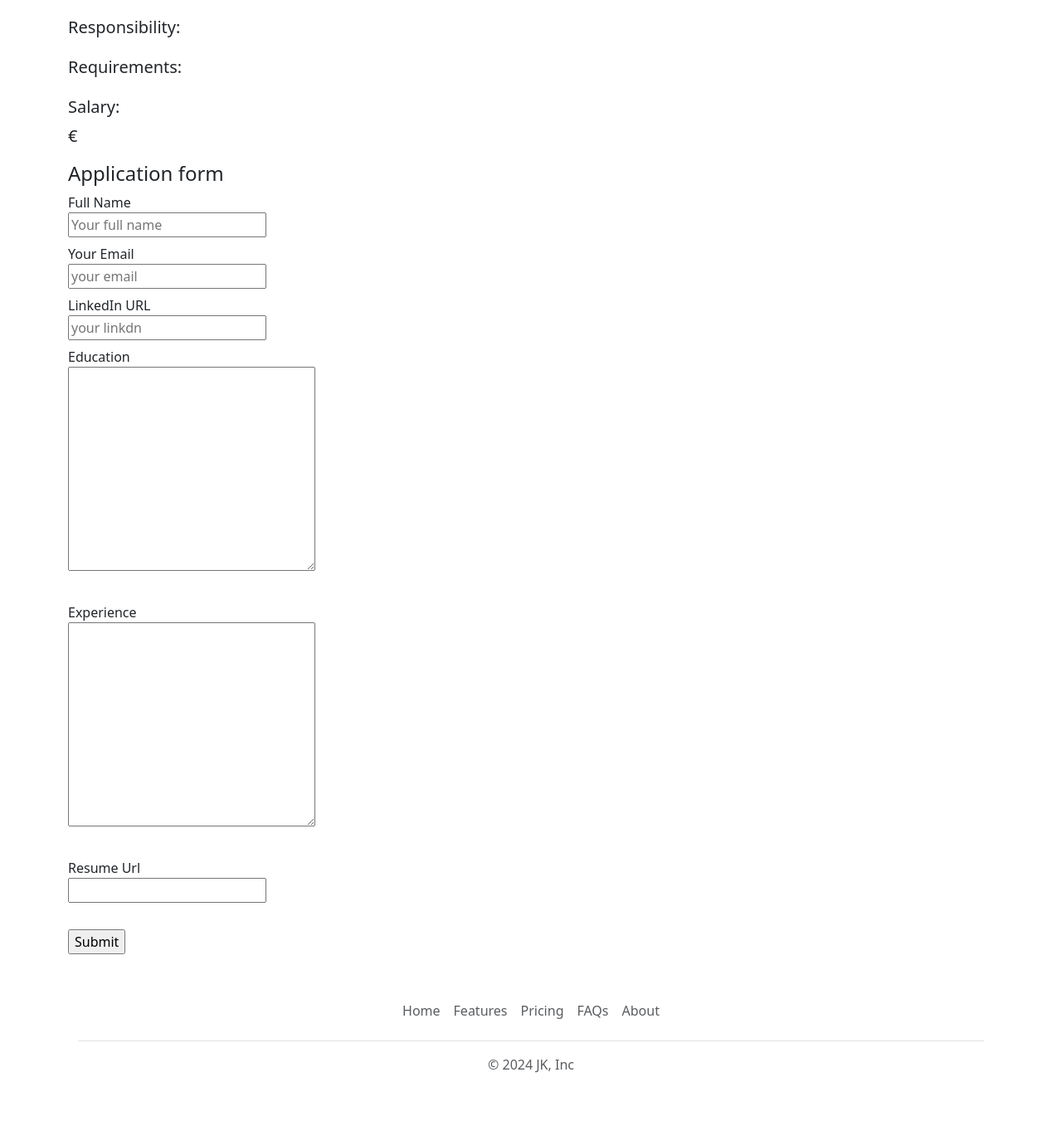
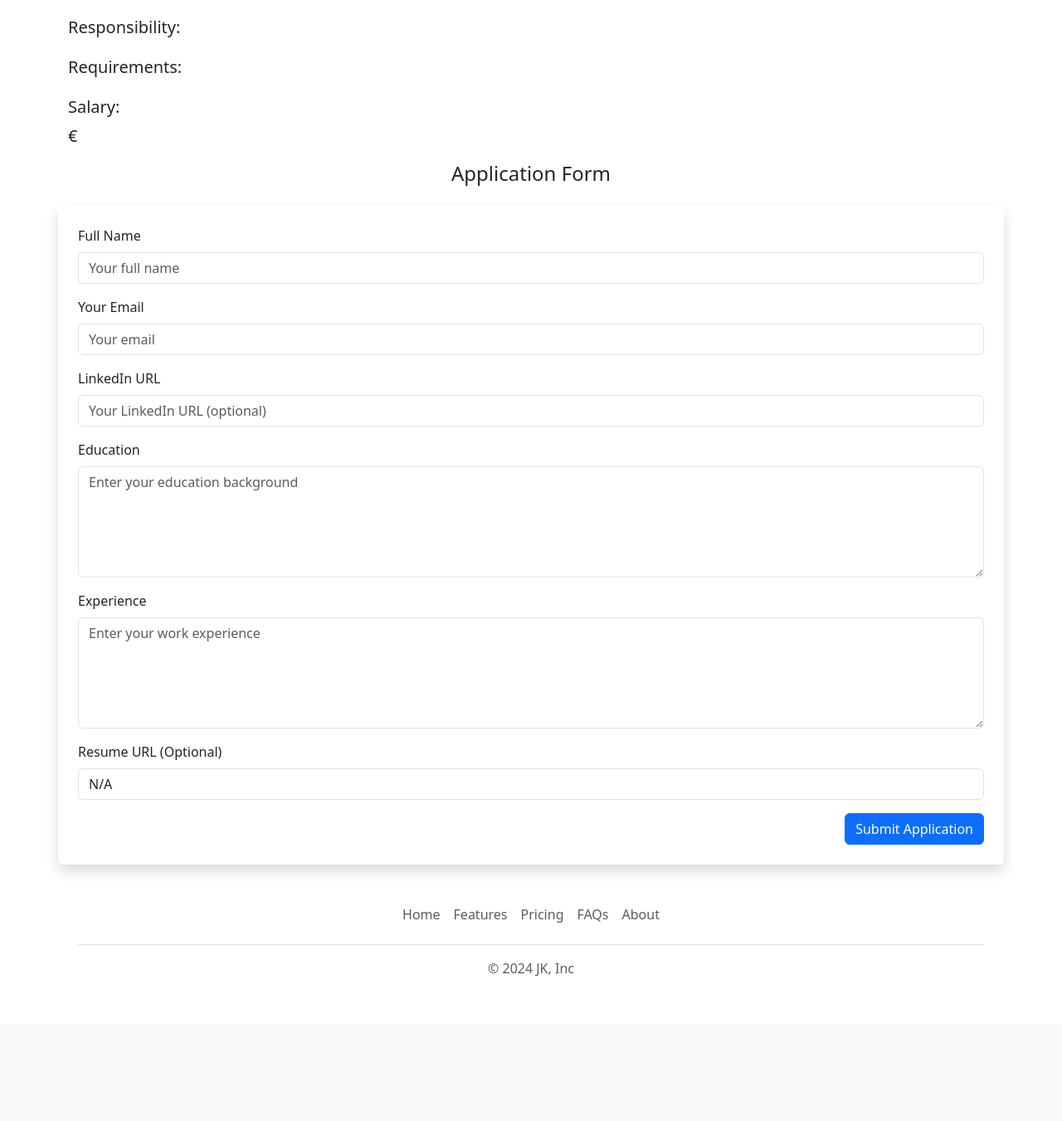
Before and after one commit to QED137/FlaskOnReplit, a Flask app: template templates/jobpage.html in a window 1280 px wide. Shown: the part 687-2038 px from the top of the page at 83% size. After the commit the page ends 1864 px from the top, so only its background shows below. Run offline with Flask 3, Linux system fonts and the light colour scheme; the template is opened without the code that fills it, so the values that code supplies are empty; parts of the project's set-up code (start-up, migrations or seed data) failed here and were passed over.

Commit message:
Submission page enhanced

```diff
--- a/app.py
+++ b/app.py
@@ -5,7 +5,7 @@
 from sqlalchemy.exc import SQLAlchemyError
 import logging
 from sqlalchemy.sql import func
-from database import load_data_from_db, load_job_fromDB #push_data_to_db
+from database import load_data_from_db, load_job_fromDB,    push_application_data_to_db
 basedir = os.path.abspath(os.path.dirname(__file__))
 
 app = Flask(__name__)
@@ -35,30 +35,30 @@
     return "Not Found", 404
   return  render_template('jobpage.html', job=job)
 #   #return jsonify(job)
-# @app.route("/job/<id>/apply", methods=['POST'])
-# def apply_to_job(id):
-#     data = request.form.to_dict()
-#     logging.debug(f"Received application data: {data}")
-#     job = load_job_fromDB(id)
-#     if not job:
-#         return "Job Not Found", 404
-#     try:
-#         push_data_to_db(id, data)
-#         logging.info(f"Application data for job {id} inserted successfully")
-#         return render_template('applicationSubmitted.html', applications=data, job=job)
-#     except Exception as e:
-#         logging.error(f"Error applying to job: {e}")
-#         return "An error occurred while processing your application", 500
+@app.route("/job/<int:id>/apply", methods=['POST'])
+def apply_to_job(id):
+    data = request.form.to_dict()
+    logging.debug(f"Received application data: {data}")
+    job = load_job_fromDB(id)
+    if not job:
+        return "Job Not Found", 404
+    try:
+        push_application_data_to_db(id, data)
+        logging.info(f"Application data for job {id} inserted successfully")
+        return render_template('applicationSubmitted.html', applications=data, job=job)
+    except Exception as e:
+        logging.error(f"Error applying to job: {e}")
+        return "An error occurred while processing your application", 500
 
 
-# '''if request.method == 'POST':
-#         try:
-#             data = request.form
-#             return jsonify(data)
-#         except Exception as e:
-#             return jsonify({'error': str(e)})
-#     else:
-#         return jsonify({'error': 'Only POST requests are allowed for this route'})'''
+'''if request.method == 'POST':
+        try:
+            data = request.form
+            return jsonify(data)
+        except Exception as e:
+            return jsonify({'error': str(e)})
+    else:
+        return jsonify({'error': 'Only POST requests are allowed for this route'})'''
 
 if __name__ == "__main__":
   app.run(host='0.0.0.0', port=8080, debug=True)
--- a/templates/application_form.html
+++ b/templates/application_form.html
@@ -1,33 +1,46 @@
-<h4>Application form</h4>
-<form action="/job/{{job['id']}}/apply" method="post">
-  <div class = "mb-2">
-  <label>Full Name</label> <br>
-  <input type="text" name = "full_name" placeholder="Your full name">  <br>
-    </div>
+<h4 class="text-center mb-4">Application Form</h4>
 
-  <div class = "mb-2">
-  <label for="email">Your Email</label> <br>
-  <input type="text" name = "email" placeholder="your email"> <br>
+<form action="/job/{{ job['id'] }}/apply" method="post" class="container shadow p-4 rounded">
+
+  <!-- Full Name -->
+  <div class="mb-3">
+    <label for="full_name" class="form-label">Full Name</label>
+    <input type="text" name="full_name" id="full_name" class="form-control" placeholder="Your full name" required>
   </div>
 
-  <div class = "mb-2">
-  <label for="linkedin">LinkedIn URL</label> <br>
-  <input type="text" name = "linkdin_url" placeholder="your linkdn"> <br>
+  <!-- Email -->
+  <div class="mb-3">
+    <label for="email" class="form-label">Your Email</label>
+    <input type="email" name="email" id="email" class="form-control" placeholder="Your email" required>
   </div>
-  <div class="mb-2">
-    <label for="education">Education</label> <br>
-    <textarea name="education" id="education" cols="30" rows="10"></textarea>
-  </div> <br>
-  <div class="mb-2">
-    <lable for="experince">Experience</lable> <br>
-    <textarea name= "experience" id ="experince" cols ="30" rows="10"></textarea>
-  </div> <br>
-    <div class="mb-2">
-      <label for="resume_url">Resume Url</label> <br>
-      <input type="text" name="resume_url" id="resume_url">
-    </div> <br>
-    <div class = "mb-2">
-    <input type="submit" name = "submit"">
+
+  <!-- LinkedIn URL -->
+  <div class="mb-3">
+    <label for="linkedin_url" class="form-label">LinkedIn URL</label>
+    <input type="url" name="linkedin_url" id="linkedin_url" class="form-control" placeholder="Your LinkedIn URL (optional)">
+  </div>
+
+  <!-- Education -->
+  <div class="mb-3">
+    <label for="education" class="form-label">Education</label>
+    <textarea name="education" id="education" class="form-control" rows="5" placeholder="Enter your education background" required></textarea>
+  </div>
+
+  <!-- Work Experience -->
+  <div class="mb-3">
+    <label for="work_experience" class="form-label">Experience</label>
+    <textarea name="work_experience" id="work_experience" class="form-control" rows="5" placeholder="Enter your work experience" required></textarea>
+  </div>
+
+  <!-- Resume URL (Optional) -->
+  <div class="mb-3">
+    <label for="resume_url" class="form-label">Resume URL (Optional)</label>
+    <input type="url" name="resume_url" id="resume_url" class="form-control" placeholder="Enter your resume URL or 'N/A'" value="N/A">
+  </div>
+
+  <!-- Submit Button -->
+  <div class="d-flex justify-content-end">
+    <button type="submit" name="submit" class="btn btn-primary">Submit Application</button>
   </div>
 
 </form>
```
Also changed, not shown: database.py (+15 -2 lines), templates/applicationSubmitted.html (+139 -2 lines).
